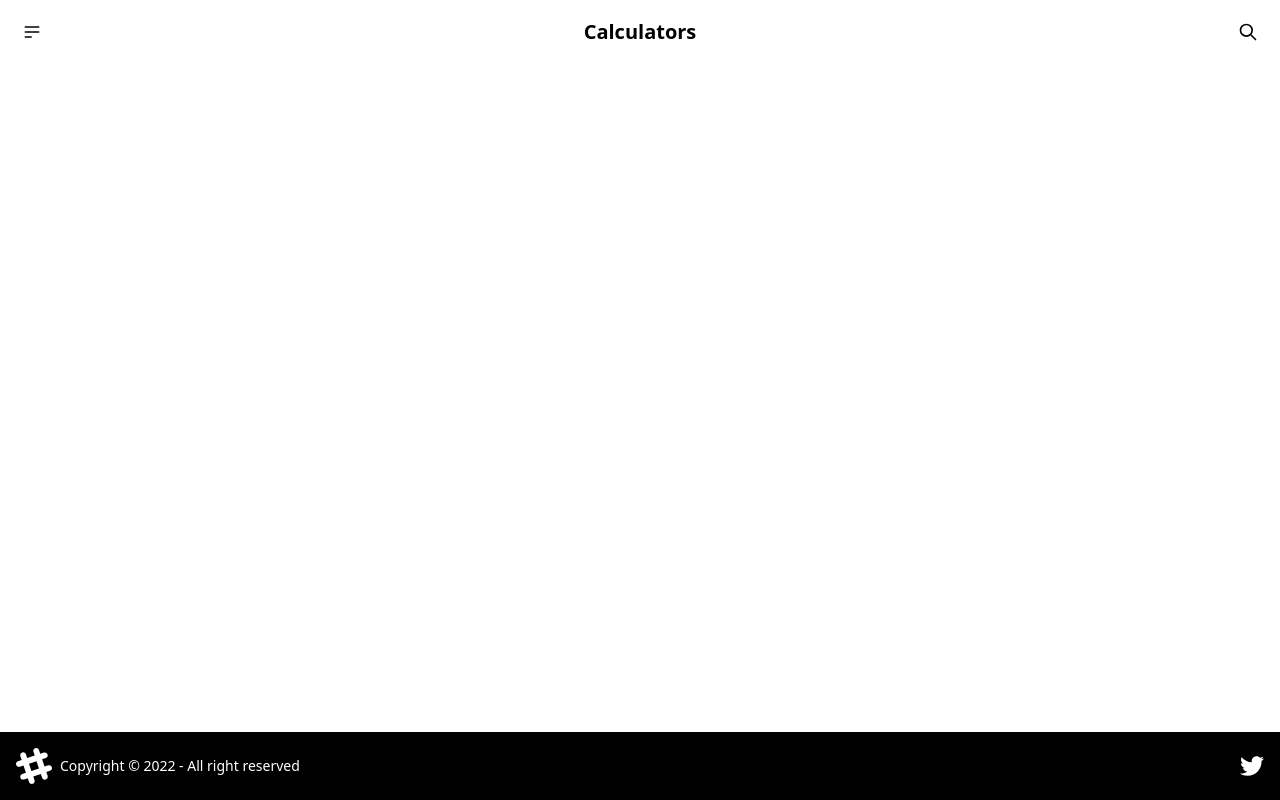
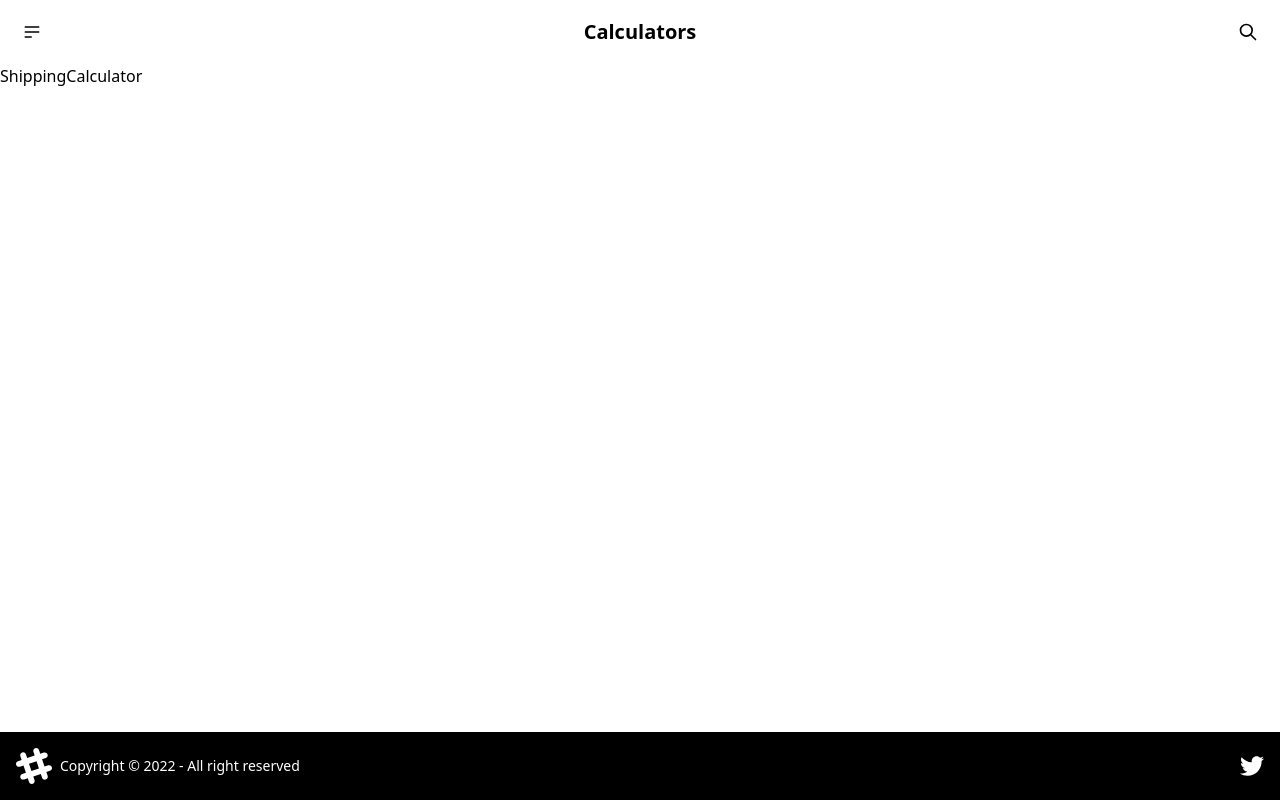
Before and after one commit to JohnPevien/calculators, a React (Create React App) app: page /shipping-calculator in a window 1280 px wide. Built offline with nearby package versions, Linux system fonts and the light colour scheme.

Commit message:
Updates for adding route

```diff
--- a/src/App.tsx
+++ b/src/App.tsx
@@ -1,13 +1,9 @@
 import React from 'react';
-import MainLayout from './components/MainLayout';
-import TextField from './components/TextField';
 
 function App(): JSX.Element {
   return (
-    <MainLayout>
       <div className='container-xl flex justify-center'>
       </div>
-    </MainLayout>
   );
 }
 
--- a/src/index.js
+++ b/src/index.js
@@ -1,13 +1,26 @@
 import React from 'react';
 import ReactDOM from 'react-dom/client';
+import { BrowserRouter, Routes, Route } from 'react-router-dom';
+import MainLayout from './components/MainLayout';
+
 import './index.css';
 import App from './App';
+
+import ShippingCalculator from './routes/ShippingCalculator';
+
 import reportWebVitals from './reportWebVitals';
 
 const root = ReactDOM.createRoot(document.getElementById('root'));
 root.render(
   <React.StrictMode>
-    <App />
+    <MainLayout>
+      <BrowserRouter>
+        <Routes>
+          <Route path='/' element={<App />} />
+          <Route path='/shipping-calculator' element={<ShippingCalculator />} />
+        </Routes>
+      </BrowserRouter>
+    </MainLayout>
   </React.StrictMode>
 );
 
--- /dev/null
+++ b/src/routes/ShippingCalculator.tsx
@@ -0,0 +1,10 @@
+import React from 'react'
+
+
+function ShippingCalculator(): JSX.Element {
+  return (
+    <div>ShippingCalculator</div>
+  )
+}
+
+export default ShippingCalculator
```
